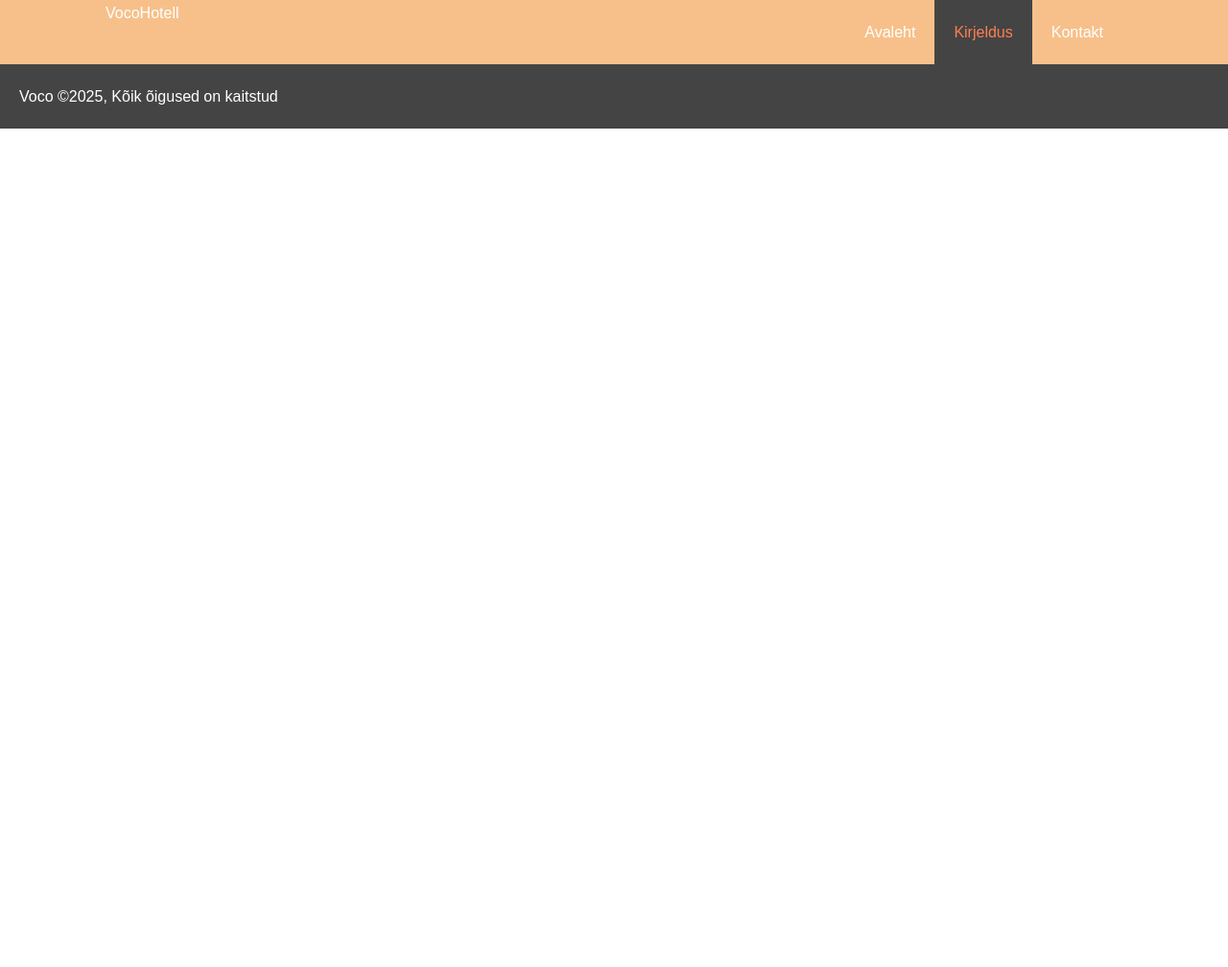
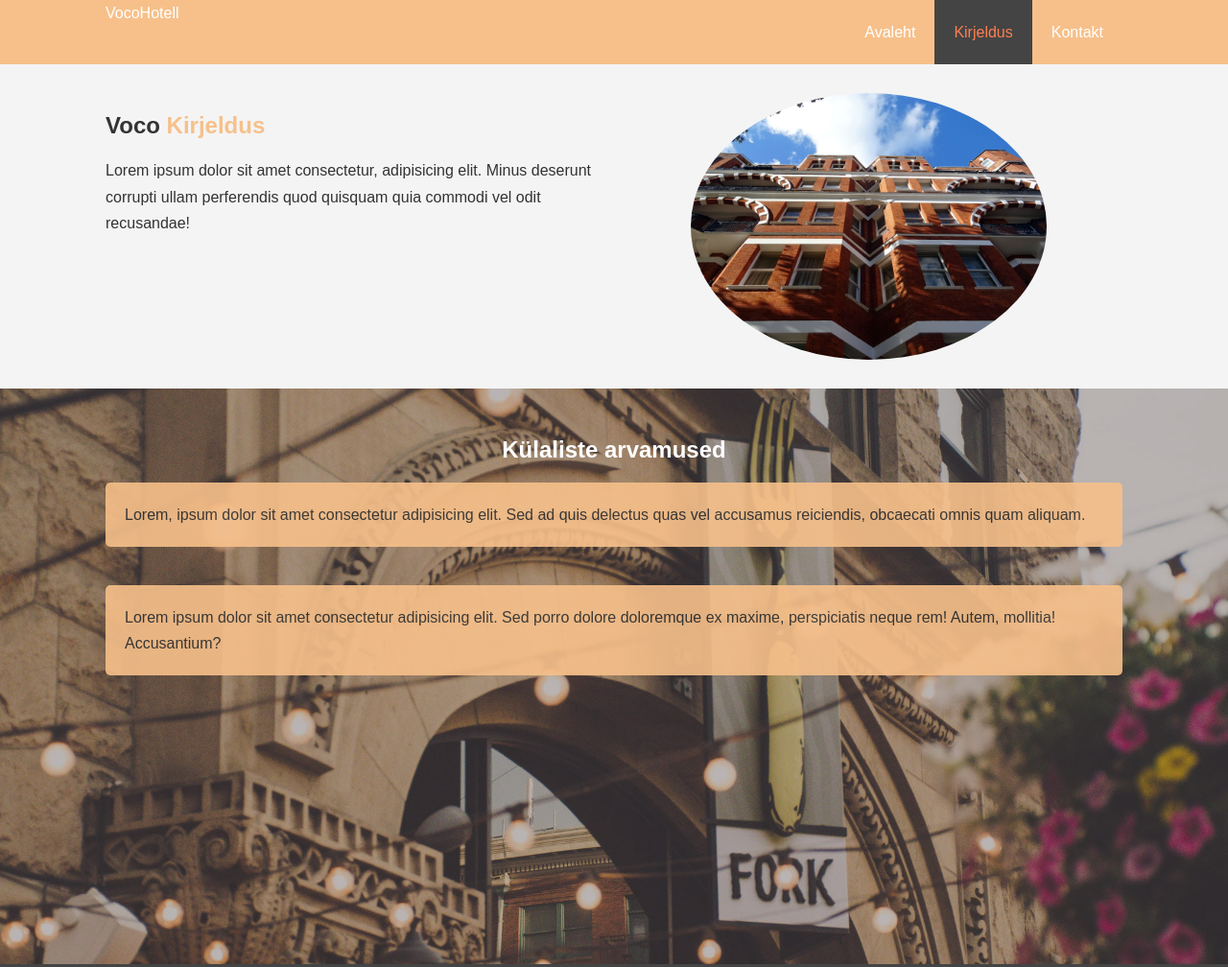
Before and after one commit to kadijogi/Mitmeleheline_HTML-CSS_VocoHotell, a plain HTML site: page about.html in a window 1280 px wide. Shown: the top 1008 px of the page at 96% size. Before the commit the page ends 800 px from the top, so only its background shows below. Drawn offline with Linux system fonts and the light colour scheme.

Commit message:
about leht

```diff
--- a/about.html
+++ b/about.html
@@ -1,12 +1,16 @@
- <html lang="et">
+<!DOCTYPE html>
+<html lang="et">
   <head>
     <meta charset="UTF-8" />
     <meta name="viewport" content="width=device-width, initial-scale=1.0" />
     <meta name="description" content="Opime veebitehnoloogiat" />
     <meta name="keywords" content="HTML,CSS,HTML5,CSS3" />
     <meta name="author" content="Kädi Jõgi" />
-    <script src="https://kit.fontawesome.com/c65e6a7091.js" crossorigin="anonymous"></script>
-    <title>VocoHotell Avaleht</title>
+    <script
+      src="https://kit.fontawesome.com/c65e6a7091.js"
+      crossorigin="anonymous"
+    ></script>
+    <title>VocoHotell Kirjeldus</title>
     <link rel="stylesheet" href="css/style.css" />
   </head>
   <body>
@@ -22,8 +26,35 @@
         </div>
       </nav>
     </header>
- <div class="clear"></div>
-    </main>
+    <section id="about-info" class="bg-light py-30">
+      <div class="container">
+        <div class="info-left">
+          <h1>Voco <span class="text-primary">Kirjeldus</span></h1>
+          <p>
+            Lorem ipsum dolor sit amet consectetur, adipisicing elit. Minus
+            deserunt corrupti ullam perferendis quod quisquam quia commodi vel
+            odit recusandae!
+          </p>
+        </div>
+        <div class="info-right">
+          <img src="./image/photo-2.jpg" alt="hotell" />
+        </div>
+      </div>
+    </section>
+    <section id="testimonials" class="py-30">
+      <div class="container">
+        <h2>Külaliste arvamused</h2>
+        <div class="testimonial bg-primary">
+          <p>Lorem, ipsum dolor sit amet consectetur adipisicing elit. Sed ad quis delectus quas vel accusamus reiciendis, obcaecati omnis quam aliquam.</p>
+        </div>
+        <div class="testimonial bg-primary">
+          <p>Lorem ipsum dolor sit amet consectetur adipisicing elit. Sed porro dolore doloremque ex maxime, perspiciatis neque rem! Autem, mollitia! Accusantium?</p>
+        </div>
+      </div>
+    </section>
+    <div class="clear"></div>
     <footer>
       <p>Voco &copy;2025, Kõik õigused on kaitstud</p>
     </footer>
+  </body>
+</html>
--- a/css/style.css
+++ b/css/style.css
@@ -12,10 +12,11 @@ a {
   color: black;
   text-decoration: none;
 }
-h1, h2, h3 {
+h1,
+h2,
+h3 {
   padding-bottom: 20px;
   padding-top: 20px;
-
 }
 .container {
   margin: auto;
@@ -55,6 +56,10 @@ h1, h2, h3 {
   background: #f7c08a;
   color: #333;
 }
+
+.py-30 {
+  padding: 30px 0;
+}
 #navbar {
   background: #f7c08a;
   color: plum;
@@ -82,13 +87,13 @@ h1, h2, h3 {
 }
 #navbar h1 {
   padding-top: 20px;
-  float:left
+  float: left;
 }
 #showcase {
   background: url("../image/showcase.jpg") no-repeat center center/cover;
   height: 600px;
 }
-#showcase .showcase-content{
+#showcase .showcase-content {
   color: #fff;
   text-align: center;
   padding-top: 170px;
@@ -131,6 +136,7 @@ h1, h2, h3 {
   margin-bottom: 10px;
 }
 footer {
+  text-align: center;
   padding: 20px;
   background: #444;
   color: #fff;
@@ -138,3 +144,33 @@ h1, h2, h3 {
 .clear {
   clear: both;
 }
+#about-info .info-left {
+  float: left;
+  width: 50%;
+  min-height: 100%;
+}
+#about-info .info-right {
+  float: right;
+  width: 50%;
+  min-height: 100%;
+}
+#about-info .info-right img {
+  display: block;
+  margin: auto;
+  width: 70%;
+  border-radius: 50%;
+}
+#testimonials {
+  height: 600px;
+  background: url("../image/test-bg.jpg") no-repeat center center/cover;
+}
+#testimonials h2 {
+  color: #fff;
+  text-align: center;
+}
+#testimonials .testimonial {
+  padding: 20px;
+  margin-bottom: 40px;
+  border-radius: 5px;
+  opacity: 0.9;
+}
```
Lines whose indentation alone changed are shown as unchanged.
